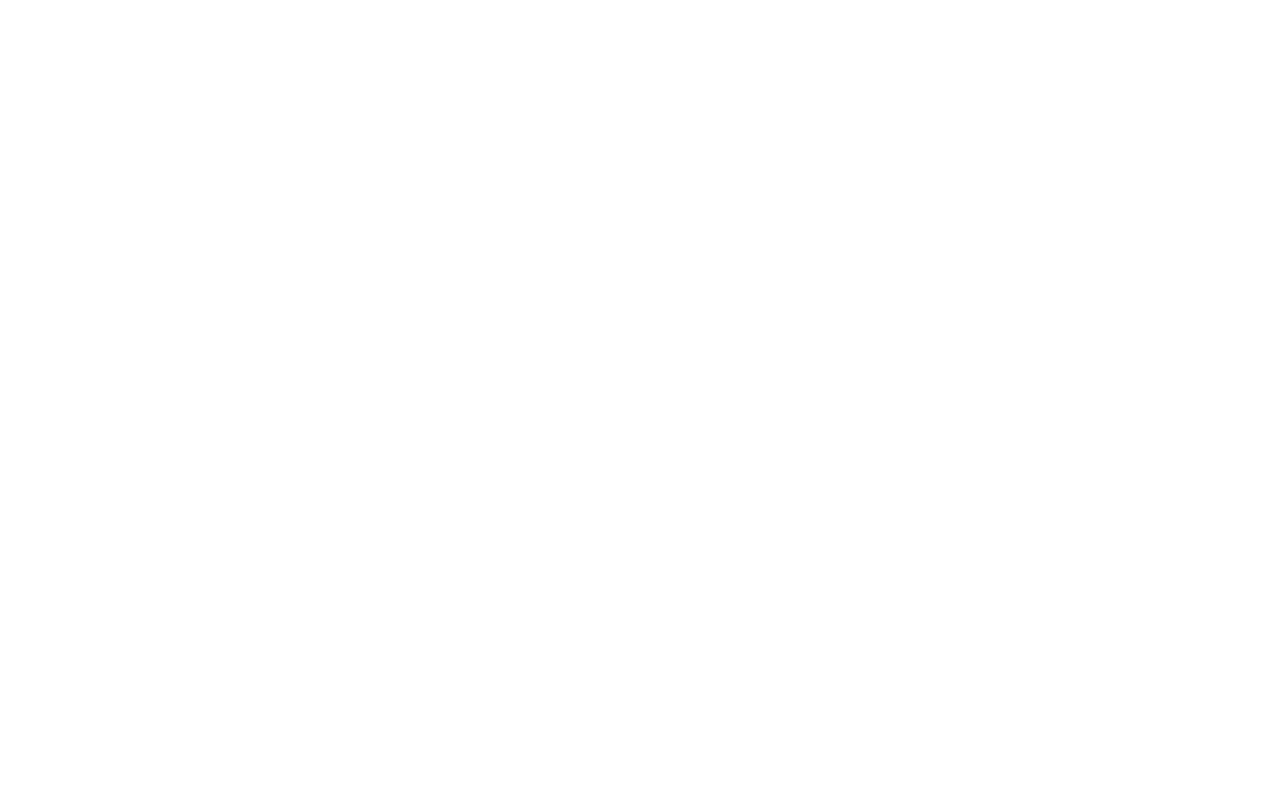
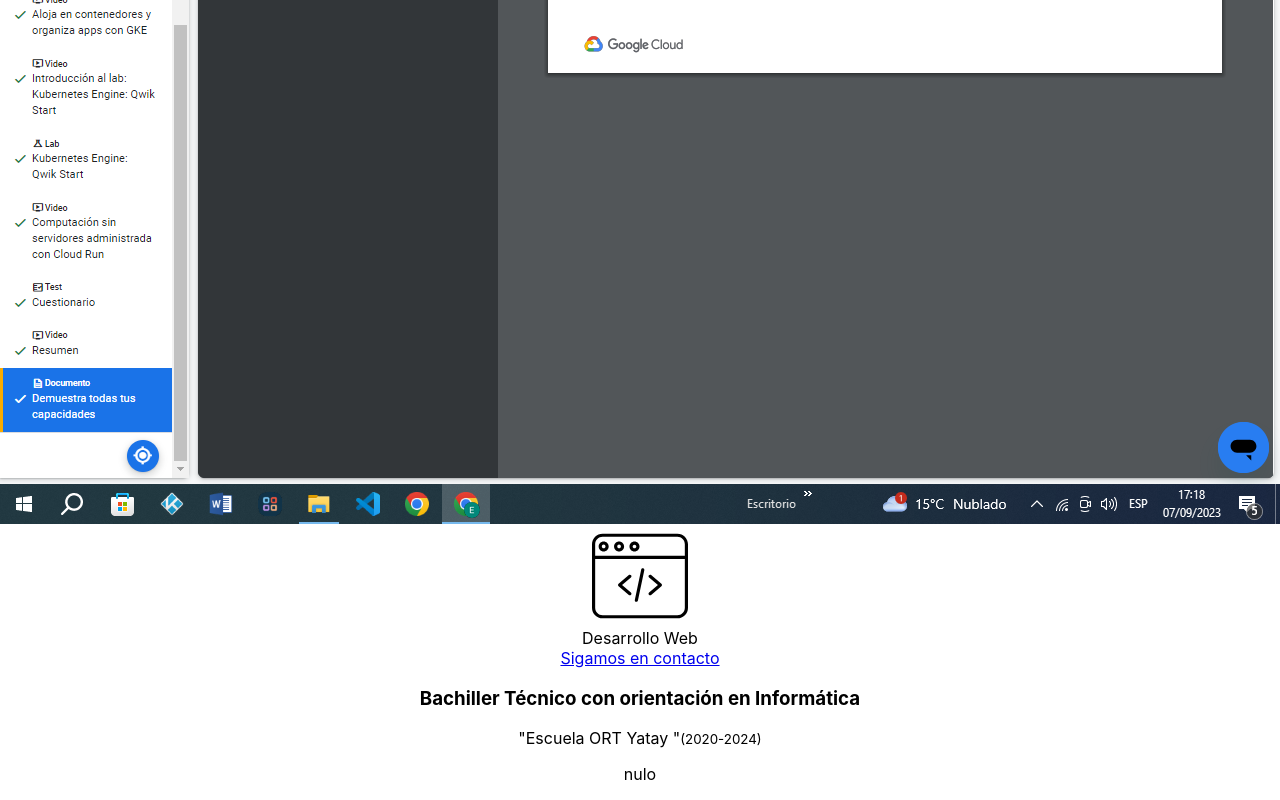
Before and after one commit to EitanToporovskaja/porfolio, a React (Create React App) app: page / in a window 1280 px wide. Shown: the part 844-1644 px from the top of the page. Before the commit the page ends 800 px from the top, so only its background shows below. Built offline with nearby package versions, Linux system fonts and the light colour scheme.

Commit message:
agregue imagenes

```diff
--- a/src/App.jsx
+++ b/src/App.jsx
@@ -1,12 +1,11 @@
-import logo from './logo.svg';
 import './App.css';
-import AcercaDeMi from './AcercaDeMi';
-import Inicio from './Inicio';
-import Certificaciones from './Certificaciones';
-import Conocimientos from './Conocimientos';
-import Contacto from './Contacto';
-import Educacion from './Educacion';
-import Experiencia from './Experiencia';
+import AcercaDeMi from './acercaDeMi';
+import Inicio from './inicio';
+import Certificaciones from './certificaciones';
+import Conocimientos from './conocimientos';
+import Contacto from './contacto';
+import Educacion from './educacion';
+import Experiencia from './experiencia';
 
 
 function App() {
@@ -16,7 +15,7 @@
     <div className="App">
      <AcercaDeMi nombre={nombre} apellido={apellido} />
       <Inicio nombre={nombre} apellido={apellido} />
-      {/* <Certificaciones/>  */}
+      <Certificaciones/>
       <Conocimientos/>
       <Contacto/>
       <Educacion/>
--- a/src/acercaDeMi/index.jsx
+++ b/src/acercaDeMi/index.jsx
@@ -1,4 +1,5 @@
 import imageEitan from "../images/eitan.jfif"
+
 function AcercaDeMi ({nombre, apellido}) {
 
 
--- a/src/certificaciones/index.jsx
+++ b/src/certificaciones/index.jsx
@@ -1,9 +1,9 @@
+import imageCertificacion from "../images/certificado curso 1.PNG"
 function Certificaciones () {
 
     return(
     <div>
-        <button href ="#"></button>
-        <p> </p>
+        <img src={imageCertificacion} alt="" />
     </div>
     )
 }
--- a/src/conocimientos/index.jsx
+++ b/src/conocimientos/index.jsx
@@ -1,11 +1,11 @@
-import imagenPagina from "../images/web-programming.svg"
+import imagenDesarrollo from "../images/web-programming.svg"
 
 function Conocimientos () {
 
 
     return(
-    <div>
-        <div><img class="mb-2" src={imagenPagina} width="96" height="96" alt="web design"/></div>
+    <div class="row py-3">
+        <div class="col-md-3 text-center aos-init aos-animate"><img class="mb-2" src={imagenDesarrollo} width="96" height="96" alt="web design"/></div>
         <div class="h5">Desarrollo Web</div>
     </div>
     )
--- a/src/contacto/index.jsx
+++ b/src/contacto/index.jsx
@@ -3,7 +3,7 @@
 
     return(
         <div>
-        <p> </p>
+        <a href="https://mail.google.com/mail/u/0/?ogbl#inbox?compose=CllgCJNqtVWzpZQmhJFQbkzKvjHkMLDzqrSVkrMTxWjlwPrLsVBfMFPsKMxrkHwkFQdWPHPHKsB"> Sigamos en contacto</a>
         </div>
     )
 
--- a/src/educacion/index.jsx
+++ b/src/educacion/index.jsx
@@ -1,13 +1,20 @@
 function Educacion () {
-
-
     return(
-
-        <div>
-        <p> </p>
+        <div class="col-md-6">
+            <div class="card mb-3 aos-init aos-animate">
+                <div class="card-header px-3 py-2">
+                    <div class="d-flex justify-content-between">
+                        <div>
+                        <h3 class="h5 mb-1">Bachiller Técnico con orientación en Informática</h3>
+                            <div class="text-muted text-small">
+                            "Escuela ORT Yatay "
+                            <small>(2020-2024)</small>
+                            </div>
+                        </div>
+                    </div>
+                </div>
+            </div>
         </div>
-    )
-
-
+    );
 }
 export default  Educacion
```
Also changed, not shown: src/images/certificado curso 1.PNG (added).
